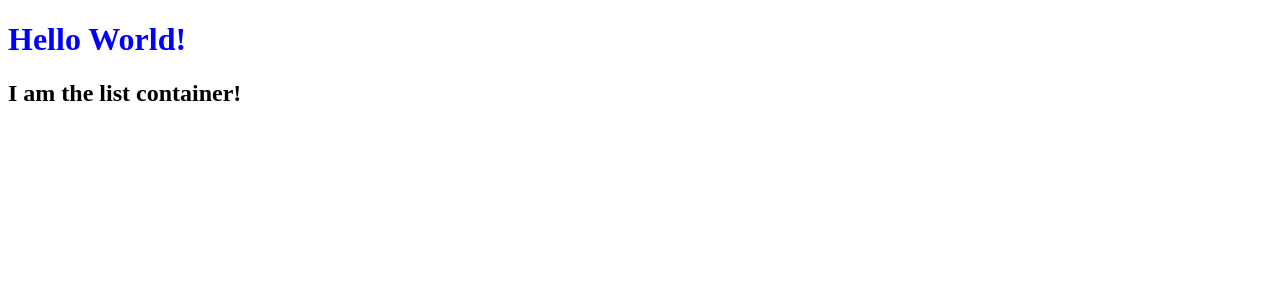
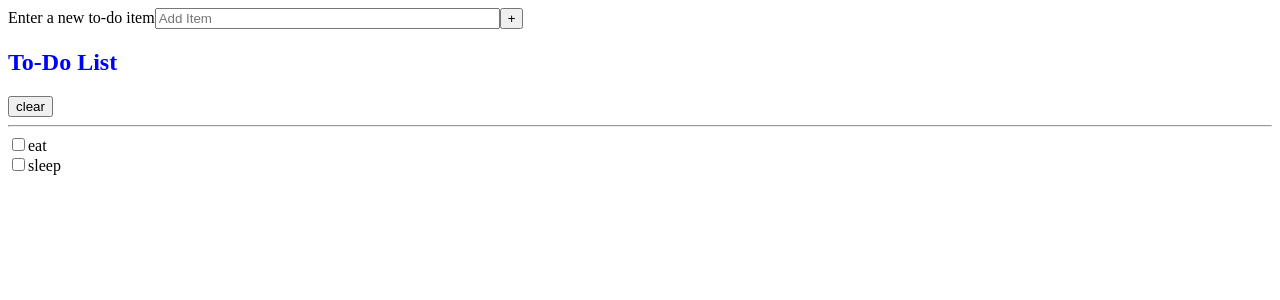
Before and after one commit to caffeinated-pixels/todolist-react, a React (Create React App) app: page / in a window 1280 px wide. Shown: the top 300 px of the page. Built offline with nearby package versions, Linux system fonts and the light colour scheme.

Commit message:
Basic components/elements

```diff
--- a/src/App.js
+++ b/src/App.js
@@ -5,10 +5,10 @@ import ListContainer from './ListContainer'
 class App extends Component {
   render() {
     return (
-      <div>
+      <main>
         <NewItemEntry />
         <ListContainer />
-      </div>
+      </main>
     )
   }
 }
--- a/src/ListContainer.js
+++ b/src/ListContainer.js
@@ -1,5 +1,32 @@
 import React from 'react'
 
 export default function ListContainer() {
-  return <h2>I am the list container!</h2>
+  return (
+    <section class="listContainer">
+      <div class="listTitle">
+        <h1 tabindex="0">To-Do List</h1>
+        <button
+          id="clearItems"
+          class="button"
+          title="Clear the list"
+          aria-label="Remove all items from the list"
+          tabindex="0"
+        >
+          clear
+        </button>
+      </div>
+      <hr />
+      <div id="listItems">
+        <div class="item">
+          <input type="checkbox" id="1" tabindex="0" class="checkbox" />
+          <label for="1">eat</label>
+        </div>
+        <div class="item">
+          <input type="checkbox" id="2" tabindex="0" />
+          <label for="2">sleep</label>
+        </div>
+      </div>
+      <p id="confirmation" class="confirmation" aria-live="assertive"></p>
+    </section>
+  )
 }
--- a/src/NewItemEntry.js
+++ b/src/NewItemEntry.js
@@ -1,5 +1,28 @@
 import React from 'react'
 
 export default function NewItemEntry() {
-  return <h1>Hello World!</h1>
+  return (
+    <section class="newItemEntry">
+      <form id="itemEntryForm">
+        <label for="newItemEntry">Enter a new to-do item</label>
+        <input
+          id="newItem"
+          type="text"
+          size="40"
+          autocomplete="off"
+          placeholder="Add Item"
+          tabindex="0"
+        />
+        <button
+          id="addItem"
+          class="button"
+          title="Add new item"
+          aria-label="Add new item to list"
+          tabindex="0"
+        >
+          +
+        </button>
+      </form>
+    </section>
+  )
 }
```
Also changed, not shown: 1 other file (tests, documents, lock files or other folders).
